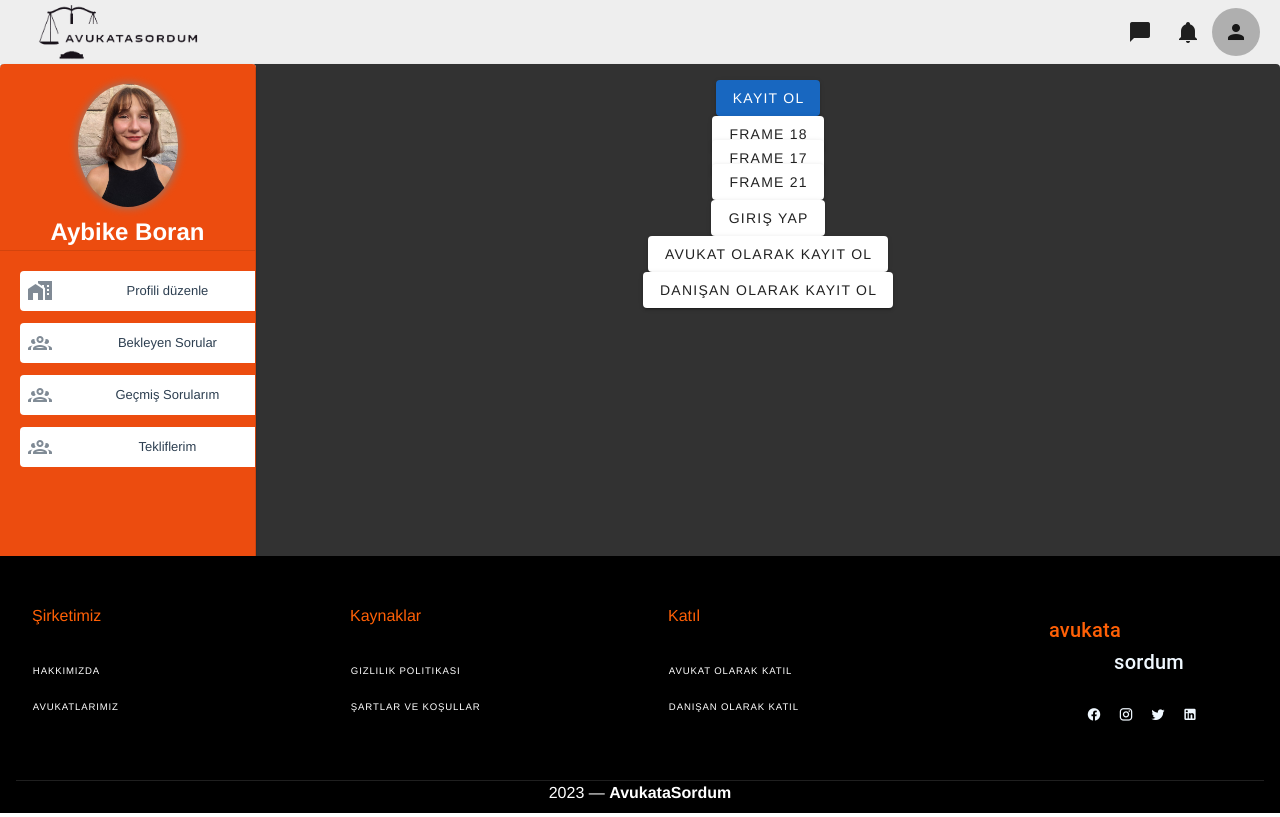
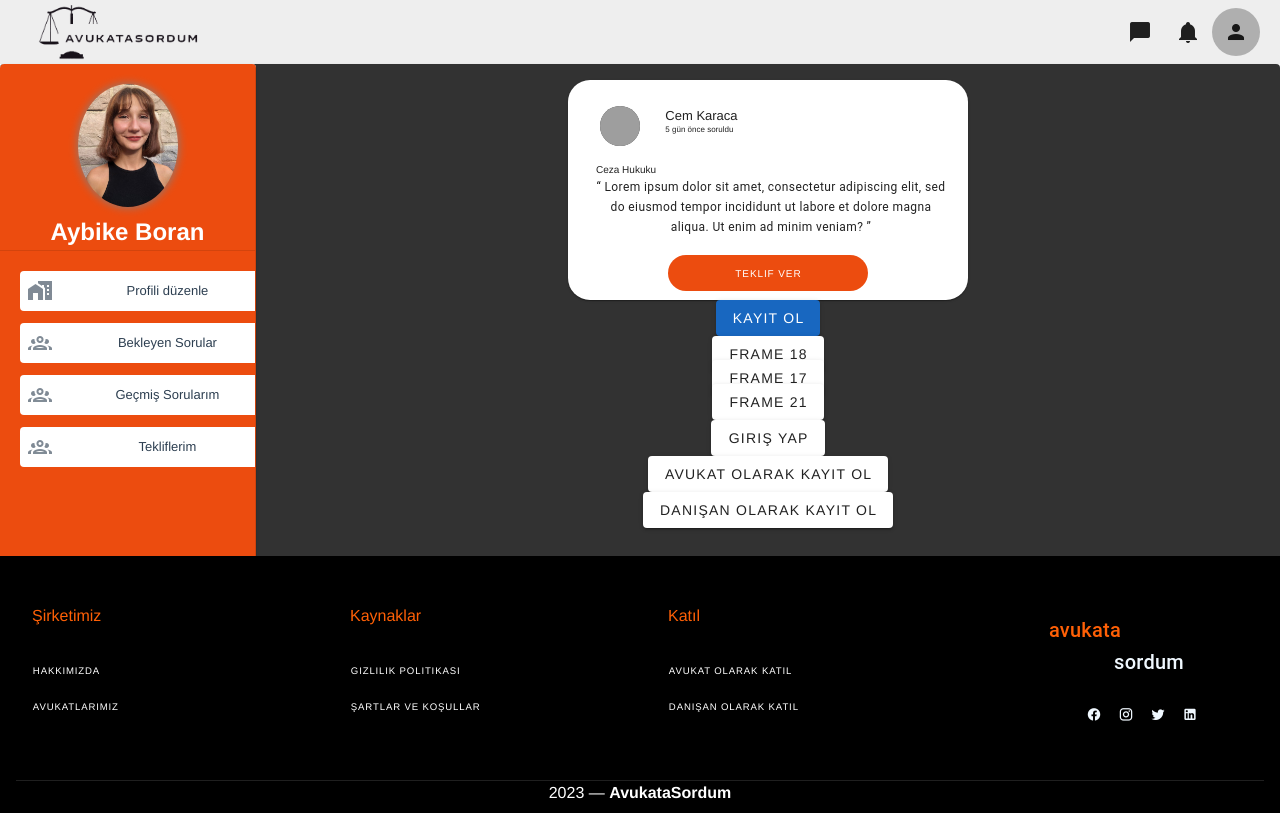
Before and after one commit to boranaybike/ask-to-lawyer-front, a Vue app: page / in a window 1280 px wide. Built offline with nearby package versions, Linux system fonts and the light colour scheme; grey boxes are pictures that could not be loaded.

Commit message:
yaptık bi şeyler

```diff
--- /dev/null
+++ b/src/components/shared/LawyerProfits.vue
@@ -0,0 +1,87 @@
+<template>
+    <v-table style="border-radius:20px; width: 800px; ">
+      <thead>
+        <tr>
+          <th style="color:#EC4C0F;" class="text-center">
+            KAZANÇ
+          </th>
+          <th style="color:#EC4C0F;" class="text-center">
+            TARİH
+          </th>
+          <th style="color:#EC4C0F;" class="text-center">
+            DANIŞAN İSMİ
+          </th>
+        </tr>
+      </thead>
+      <tbody>
+        <tr
+          v-for="(item ,index) in profits"
+          :key="index"
+          :class="index%2===0 ? 'light' : 'dark'"
+        >
+          <td>{{ item.profit }}</td>
+          <td>{{ item.date }}</td>
+          <td>{{ item.customerName }}</td>
+        </tr>
+      </tbody>
+    </v-table>
+  </template>
+
+<script>
+export default {
+  data () {
+    return {
+      profits: [
+        {
+          profit: '200 ₺',
+          date: '29/12/2022',
+          customerName: 'Hakan Yılmaz'
+        },
+        {
+          profit: '200 ₺',
+          date: '29/12/2022',
+          customerName: 'Ayşe Cengiz'
+        },
+        {
+          profit: '128 ₺',
+          date: '29/12/2022',
+          customerName: 'Eren Alkan'
+        },
+        {
+          profit: '200 ₺',
+          date: '29/12/2022',
+          customerName: 'Burcu Çakır'
+        },
+        {
+          profit: '320 ₺',
+          date: '29/12/2022',
+          customerName: 'Sezgi Deren'
+        },
+
+      ],
+    }
+  },
+}
+</script>
+
+<style>
+
+.v-table__wrapper{
+    height: 350px;
+    display: flex;
+}
+
+.v-container{
+    display: flex;
+    align-items: center;
+    justify-content: center;
+}
+.light{
+    background: #E7ECEF;;
+}
+.dark {
+    background-color: #33363F;;
+    color:white;
+}
+
+</style>
--- /dev/null
+++ b/src/components/shared/QuestionPoolCards.vue
@@ -0,0 +1,80 @@
+<template>
+    <v-card
+      class="mx-auto"
+      max-width="444"
+      background-color= "#E7ECEF"
+    >
+      <v-card-item>
+        <div>
+          <v-row>      <v-col cols="2">
+        <v-sheet class="pa-2 ma-2">
+            <v-avatar
+            display="flex"
+            justify-content="left"
+            color="grey-darken-3"
+            image="https://avataaars.io/?avatarStyle=Transparent&topType=ShortHairShortCurly&accessoriesType=Prescription02&hairColor=Black&facialHairType=Blank&clotheType=Hoodie&clotheColor=White&eyeType=Default&eyebrowType=DefaultNatural&mouthType=Default&skinColor=Light"
+          ></v-avatar></v-sheet>
+        </v-col>
+        <v-col>
+        <v-sheet class="pa-2 ma-2">
+          <div style="display: flex; justify-content: left; font-size: 13px; width: 90px; height: 18px; left: 167px; top: 282px;">
+
+            Cem Karaca
+          </div>
+          <div style="display: flex; justify-content: left; font-size: 8px;">
+            5 gün önce soruldu
+          </div></v-sheet>
+            </v-col>
+          </v-row>
+
+          <div style="display: flex; padding-left: 12px; font-size: 10px;">
+            Ceza Hukuku
+          </div>
+          <div style="padding-left: 6px; font-size: 18px;" class="text-caption">“ Lorem ipsum dolor sit amet, consectetur adipiscing elit, sed do eiusmod tempor incididunt ut labore et dolore magna aliqua. Ut enim ad minim veniam? ”</div>
+        </div>
+      </v-card-item>
+
+      <v-card-actions>
+        <v-btn color="white" rounded >
+        Teklif Ver
+      </v-btn>
+
+      </v-card-actions>
+    </v-card>
+  </template>
+
+
+<script>
+  export default {}
+</script>
+
+<style lang="scss" scoped>
+
+.v-card {
+
+  width: 400px;
+  height: 220px;
+  border-radius: 22px;
+}
+
+.v-avatar.v-avatar--size-default {
+    justify-content: left;
+    display: flex;
+}
+.v-btn {
+  color:white;
+  font-size:10px;
+  display: flex;
+  justify-content: center;
+
+}
+.v-card-actions {
+    align-items: center;
+    display: flex;
+    justify-content: center;
+}
+.v-card-actions .v-btn {
+    width: 200px;
+    background: #EC4C0F;
+}
+</style>
--- a/src/views/HomeView.vue
+++ b/src/views/HomeView.vue
@@ -1,10 +1,12 @@
 <template>
   <div class="home">
+    <QuestionPoolCards/>
     <div>
       <signupModal/>
       <frame18/>
       <frame17/>
       <frame21/>
+
     </div>
 
     <div>
@@ -51,6 +53,7 @@ import profile from '../components/shared/LawyerProfileEdit.vue'
 import frame18 from '../components/frame18.vue'
 import frame17 from '../components/frame17.vue'
 import frame21 from '../components/frame21.vue'
+import QuestionPoolCards from '@/components/shared/QuestionPoolCards.vue';
 
 export default defineComponent({
   name: 'HomeView',
@@ -63,8 +66,8 @@ export default defineComponent({
     frame18,
     frame17,
     frame21,
-
-      },
+    QuestionPoolCards
+},
       setup() {
     const signinModalShow = ref(false);
     const signupModalShow = ref(false);
--- a/src/views/Lawyer/EarningsView.vue
+++ b/src/views/Lawyer/EarningsView.vue
@@ -1,15 +1,17 @@
 <template>
     <div class="earnings">
-      <p>this is an earnings page</p>
+      <LawyerProfits/>
     </div>
   </template>
 
 
   <script lang="ts">
   import { defineComponent } from 'vue';
+  import LawyerProfits from '@/components/shared/LawyerProfits.vue';
+
 
   export default defineComponent({
     name: 'EarningsPage',
-    components: {  },
+    components: { LawyerProfits },
   });
   </script>
```
